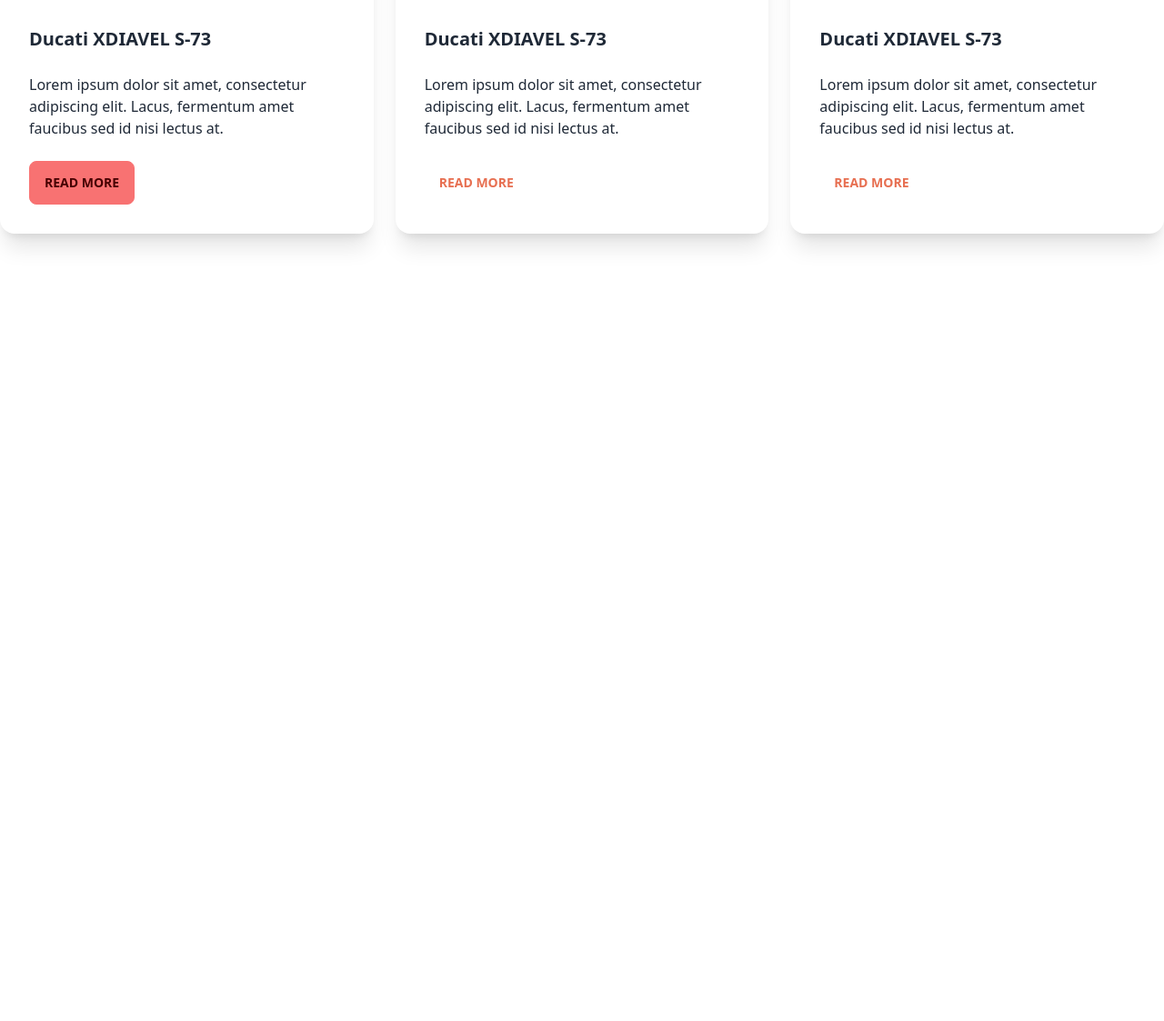
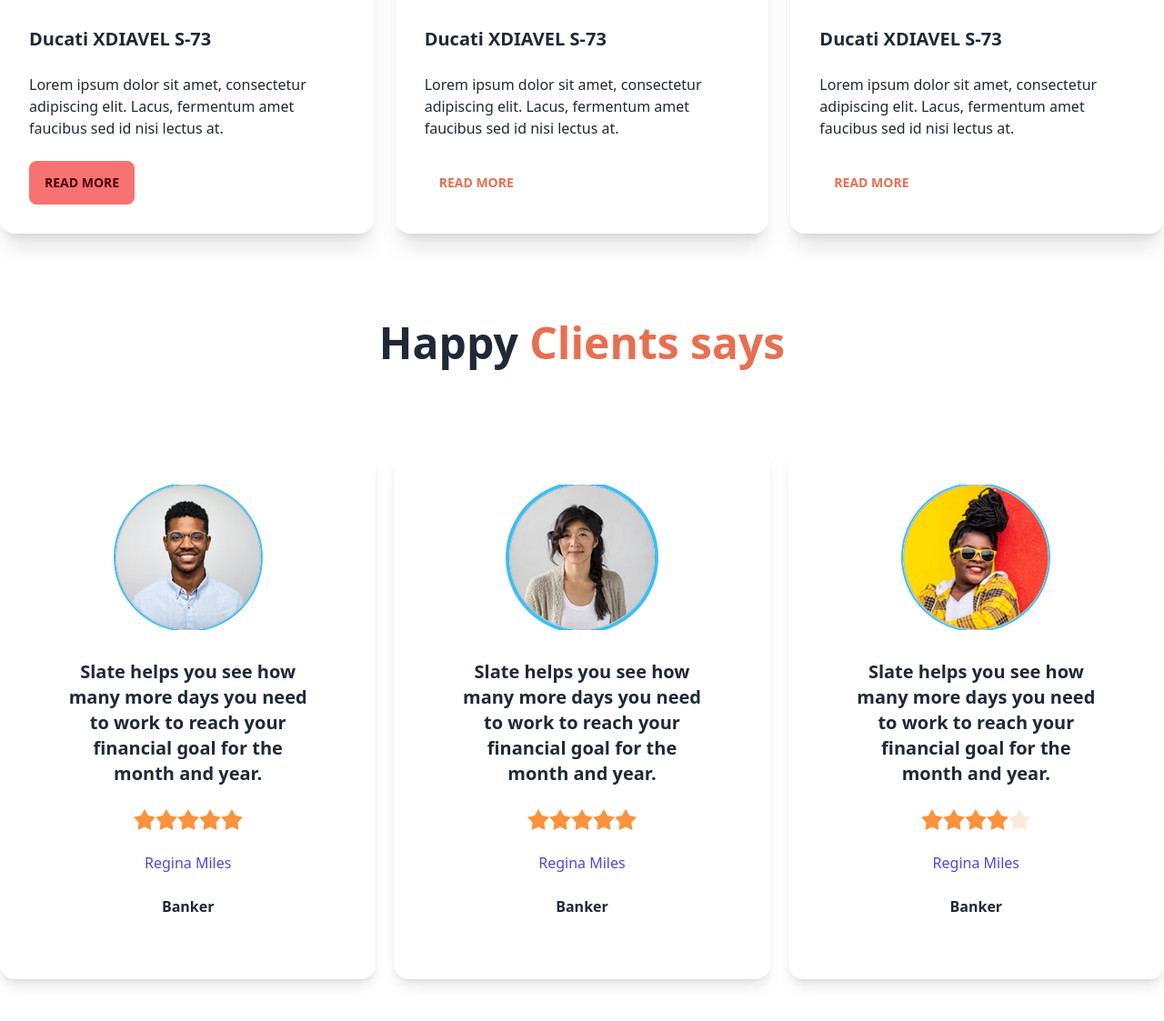
Before and after one commit to Kausar56/biker-zone, a website: page index.html in a window 1280 px wide. Shown: the part 1488-2611 px from the top of the page at 91% size. Before the commit the page ends 1785 px from the top, so only its background shows below. Drawn offline with nearby package versions, Linux system fonts and the light colour scheme.

Commit message:
happy client area added

```diff
--- a/index.html
+++ b/index.html
@@ -201,7 +201,7 @@
 
 
 
-    <section class="mt-10">
+    <section class="mt-10"> <!-- News section start here-->
 
         <h2 class="text-center text-5xl text-[#0A0826] font-semibold">latest News</h2>
 
@@ -255,7 +255,97 @@
 
 
         </div>
-    </section>
+    </section><!-- News section end here-->
+
+
+    <section><!-- clients section start here-->
+        <h1 class="text-center font-bold text-5xl mt-24">Happy <span class="text-[#E76F51]">Clients says</span></h1>
+
+        <div class="grid grid-cols-1 lg:grid-cols-3 md:grid-cols-2 gap-5 my-24  ">
+
+
+
+            <div class="card cursor-pointer shadow-lg p-9 border-solid border-base-200">
+                <figure><img class="rounded-full ring-2 ring-info w-40" src="images/others/user-1.png"></figure>
+                <div class="card-body text-center space-y-4 items-center">
+                    <p class="card-title">Slate helps you see how
+                        many more days you need
+                        to work to reach your financial
+                        goal for the month and year.</p>
+
+                        <div class="rating">
+                            <input type="radio" name="rating-2" class="mask mask-star-2 bg-orange-400" />
+                            <input type="radio" name="rating-2" class="mask mask-star-2 bg-orange-400" />
+                            <input type="radio" name="rating-2" class="mask mask-star-2 bg-orange-400" />
+                            <input type="radio" name="rating-2" class="mask mask-star-2 bg-orange-400" checked />
+                            <input type="radio" name="rating-2" class="mask mask-star-2 bg-orange-400" />
+                          </div>
+
+                          <h4 class="text-indigo-600 font-medium">Regina Miles</h4>
+                          <h4 class="text-base font-semibold">Banker</h4>
+                </div>
+            </div>  <!--one card are end-->
+
+
+
+
+
+            <div class="card cursor-pointer shadow-lg p-9 border-solid border-base-200">
+                <figure><img class="rounded-full ring-4 ring-info w-40" src="images/others/user-2.png"></figure>
+                <div class="card-body text-center space-y-4 items-center">
+                    <p class="card-title">Slate helps you see how
+                        many more days you need
+                        to work to reach your financial
+                        goal for the month and year.</p>
+
+                        <div class="rating">
+                            <input type="radio" name="rating-2" class="mask mask-star-2 bg-orange-400" />
+                            <input type="radio" name="rating-2" class="mask mask-star-2 bg-orange-400" />
+                            <input type="radio" name="rating-2" class="mask mask-star-2 bg-orange-400" />
+                            <input type="radio" name="rating-2" class="mask mask-star-2 bg-orange-400" checked />
+                            <input type="radio" name="rating-2" class="mask mask-star-2 bg-orange-400" />
+                          </div>
+
+                          <h4 class="text-indigo-600 font-medium">Regina Miles</h4>
+                          <h4 class="text-base font-semibold">Banker</h4>
+                </div>
+            </div>  <!--two card are end-->
+
+
+
+
+            <div class="card cursor-pointer shadow-lg p-9 border-solid border-base-200">
+                <figure><img class="rounded-full ring-2 ring-info w-40" src="images/others/user-3.png"></figure>
+                <div class="card-body text-center space-y-4 items-center">
+                    <p class="card-title">Slate helps you see how
+                        many more days you need
+                        to work to reach your financial
+                        goal for the month and year.</p>
+
+                        <div class="rating">
+                            <input type="radio" name="rating-2" class="mask mask-star-2 bg-orange-400" />
+                            <input type="radio" name="rating-2" class="mask mask-star-2 bg-orange-400" />
+                            <input type="radio" name="rating-2" class="mask mask-star-2 bg-orange-400" />
+                            <input type="radio" name="rating-2" class="mask mask-star-2 bg-orange-400" checked />
+                            <input type="radio" name="rating-2" class="mask mask-star-2 bg-orange-400" />
+                          </div>
+
+                          <h4 class="text-indigo-600 font-medium">Regina Miles</h4>
+                          <h4 class="text-base font-semibold">Banker</h4>
+                </div>
+            </div>  <!--third card are end-->
+
+
+
+
+
+
+
+
+        </div>
+
+
+    </section><!-- clients section end here-->
 
     </main>
 
```
